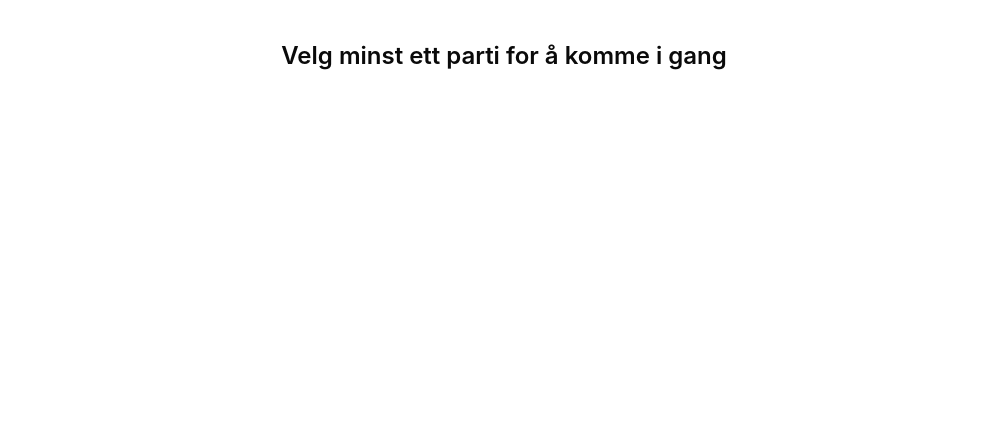
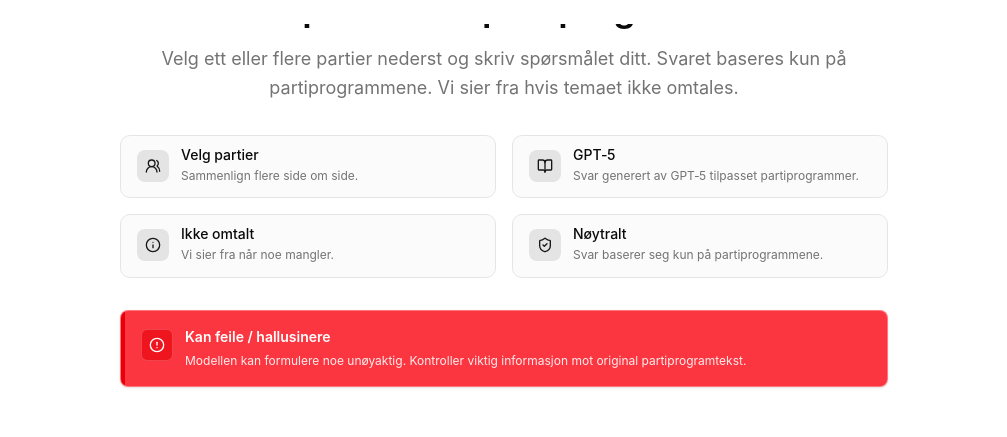
Before and after one commit to henrik392/parti-chat, a Next.js app in the folder apps/web/: page / in a window 1280 px wide. Shown: the top 437 px of the page, without its empty margins (136-1143 px from the left). Built offline with nearby package versions, Linux system fonts and the light colour scheme; no server answers; what @orpc/client, @orpc/tanstack-query would draw is missing.

Commit message:
Added empty state

```diff
--- a/apps/web/src/app/page.tsx
+++ b/apps/web/src/app/page.tsx
@@ -13,6 +13,7 @@ import {
 } from '@/components/ai-elements/prompt-input';
 import { PartySelector } from '@/components/party-selector';
 import { PartyTabs } from '@/components/party-tabs';
+import { EmptyChatState } from '@/components/empty-chat-state';
 import { PARTIES, type Party } from '@/lib/parties';
 
 const suggestions = [
@@ -94,13 +95,7 @@ const ChatBotDemo = () => {
         <Conversation className="h-full">
           <ConversationContent>
             {/* Empty State */}
-            {!hasSelectedParties && (
-              <div className="flex h-full flex-col items-center justify-center gap-6 text-center">
-                <h2 className="mb-2 font-semibold text-2xl">
-                  Velg minst ett parti for å komme i gang
-                </h2>
-              </div>
-            )}
+            {!hasSelectedParties && <EmptyChatState />}
 
             {/* Party Tabs for conversations */}
             {hasSelectedParties && (
--- /dev/null
+++ b/apps/web/src/components/empty-chat-state.tsx
@@ -0,0 +1,80 @@
+'use client';
+
+import { cn } from '@/lib/utils';
+import { type ComponentProps } from 'react';
+// Outer Card removed per request – keeping lightweight layout
+import { Users2, BookOpen, Info, ShieldCheck, AlertCircle } from 'lucide-react';
+
+type EmptyChatStateProps = {
+  className?: string;
+} & ComponentProps<'div'>;
+
+export function EmptyChatState({ className, ...props }: EmptyChatStateProps) {
+  return (
+    <div
+      className={cn(
+        'relative mx-auto flex w-full max-w-5xl flex-col items-center px-6 py-14 sm:py-20',
+        className
+      )}
+      {...props}
+    >
+      <div className="w-full max-w-3xl space-y-8 text-center">
+        <div className="space-y-4">
+          <h1 className="text-3xl font-semibold tracking-tight sm:text-4xl">
+            Still spørsmål til partiprogrammene
+          </h1>
+          <p className="text-base leading-relaxed text-muted-foreground sm:text-lg">
+            Velg ett eller flere partier nederst og skriv spørsmålet ditt. Svaret baseres
+            kun på partiprogrammene. Vi sier fra hvis temaet ikke omtales.
+          </p>
+        </div>
+        <div className="grid gap-4 sm:grid-cols-2">
+          <Feature icon={Users2} title="Velg partier" text="Sammenlign flere side om side." />
+          <Feature icon={BookOpen} title="GPT‑5" text="Svar generert av GPT‑5 tilpasset partiprogrammer." />
+          <Feature icon={Info} title="Ikke omtalt" text="Vi sier fra når noe mangler." />
+          <Feature icon={ShieldCheck} title="Nøytralt" text="Svar baserer seg kun på partiprogrammene." />
+        </div>
+        <div
+          className="relative mt-4 overflow-hidden rounded-md border border-red-300/60 bg-red-500/95 pl-5 pr-4 py-4 text-left shadow-sm backdrop-blur supports-[backdrop-filter]:backdrop-blur-sm before:absolute before:inset-y-0 before:left-0 before:w-1 before:bg-red-600 dark:border-red-500/50 dark:bg-red-600/90 dark:before:bg-red-700"
+          role="note"
+          aria-label="Advarsel om mulig feil"
+        >
+          <div className="flex items-start gap-3">
+            <div className="mt-0.5 rounded-sm bg-red-600/60 p-2 text-white ring-1 ring-inset ring-white/20 dark:bg-red-700/70">
+              <AlertCircle className="h-4 w-4" aria-hidden="true" />
+            </div>
+            <div className="space-y-1 text-white">
+              <p className="text-sm font-semibold">Kan feile / hallusinere</p>
+              <p className="text-xs leading-relaxed text-white/90">
+                Modellen kan formulere noe unøyaktig. Kontroller viktig informasjon mot
+                original partiprogramtekst.
+              </p>
+            </div>
+          </div>
+        </div>
+      </div>
+    </div>
+  );
+}
+
+type FeatureProps = {
+  icon: React.ComponentType<{ className?: string }>;
+  title: string;
+  text: string;
+};
+
+function Feature({ icon: Icon, title, text }: FeatureProps) {
+  return (
+    <div className="flex items-start gap-3 rounded-lg border bg-muted/40 px-4 py-3 text-left">
+      <div className="mt-0.5 rounded-md bg-primary/10 p-2 text-primary">
+        <Icon className="h-4 w-4" aria-hidden="true" />
+      </div>
+      <div className="space-y-1">
+        <p className="text-sm font-medium leading-none">{title}</p>
+        <p className="text-xs text-muted-foreground leading-relaxed">{text}</p>
+      </div>
+    </div>
+  );
+}
+
+export default EmptyChatState;
```
